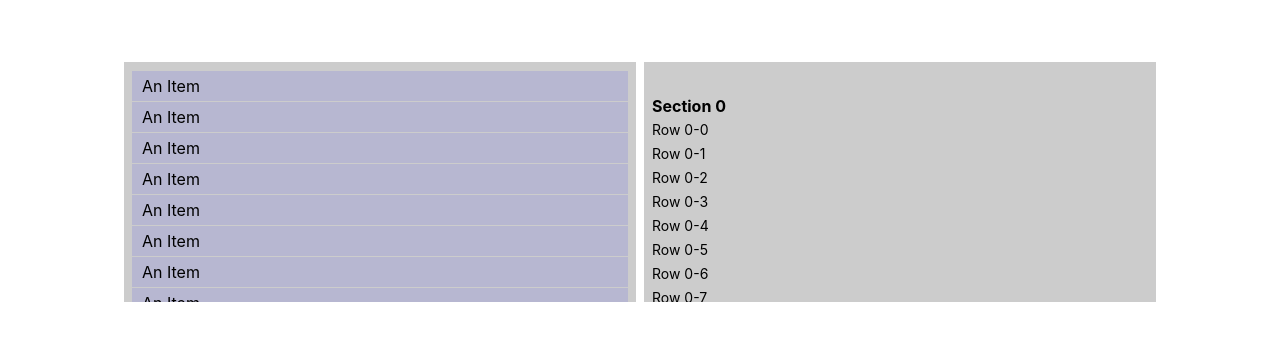
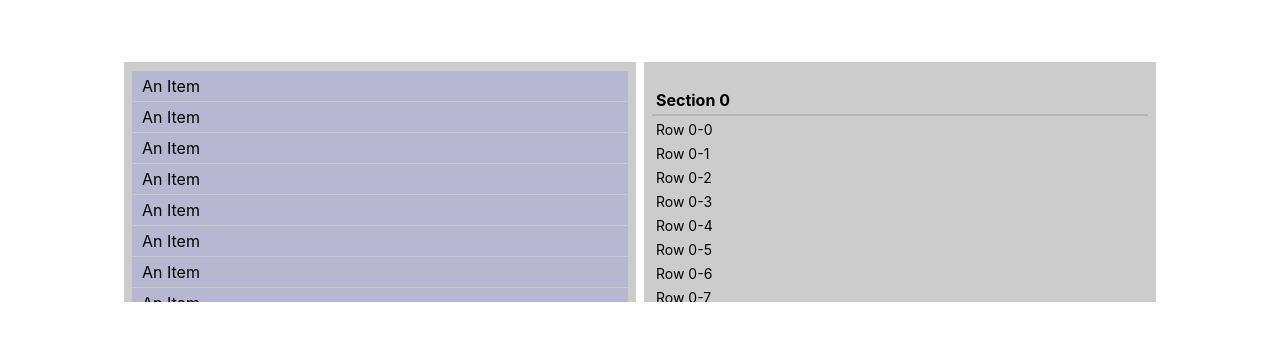
Before and after one commit to amadeus/experiment-cross-platform-scrollers, a React (Create React App) app: page / in a window 1280 px wide. Shown: the part 218-558 px from the top of the page. Built offline with nearby package versions, Linux system fonts and the light colour scheme; the HTML template or start-up script is replaced by a standard one.

Commit message:
Misc additional cleanup to add hover styles

```diff
--- a/src/App.module.css
+++ b/src/App.module.css
@@ -55,17 +55,35 @@
 }
 
 .section {
+  position: relative;
   height: 48px;
-  padding-top: 24px;
-  line-height: 24px;
+  padding-top: 20px;
+  padding-left: 4px;
+  line-height: 20px;
   font-size: 16px;
   font-weight: bold;
+}
+
+.section:after {
+  content: '';
+  position: absolute;
+  height: 2px;
+  width: 100%;
+  background-color: rgba(0, 0, 0, 0.1);
+  bottom: 2px;
+  right: 0;
 }
 
 .row {
   height: 24px;
   line-height: 24px;
   font-size: 14px;
+  padding: 0 4px;
+  border-radius: 4px;
+}
+
+.row:hover {
+  background-color: rgba(0, 0, 0, 0.1);
 }
 
 .footer {
```
